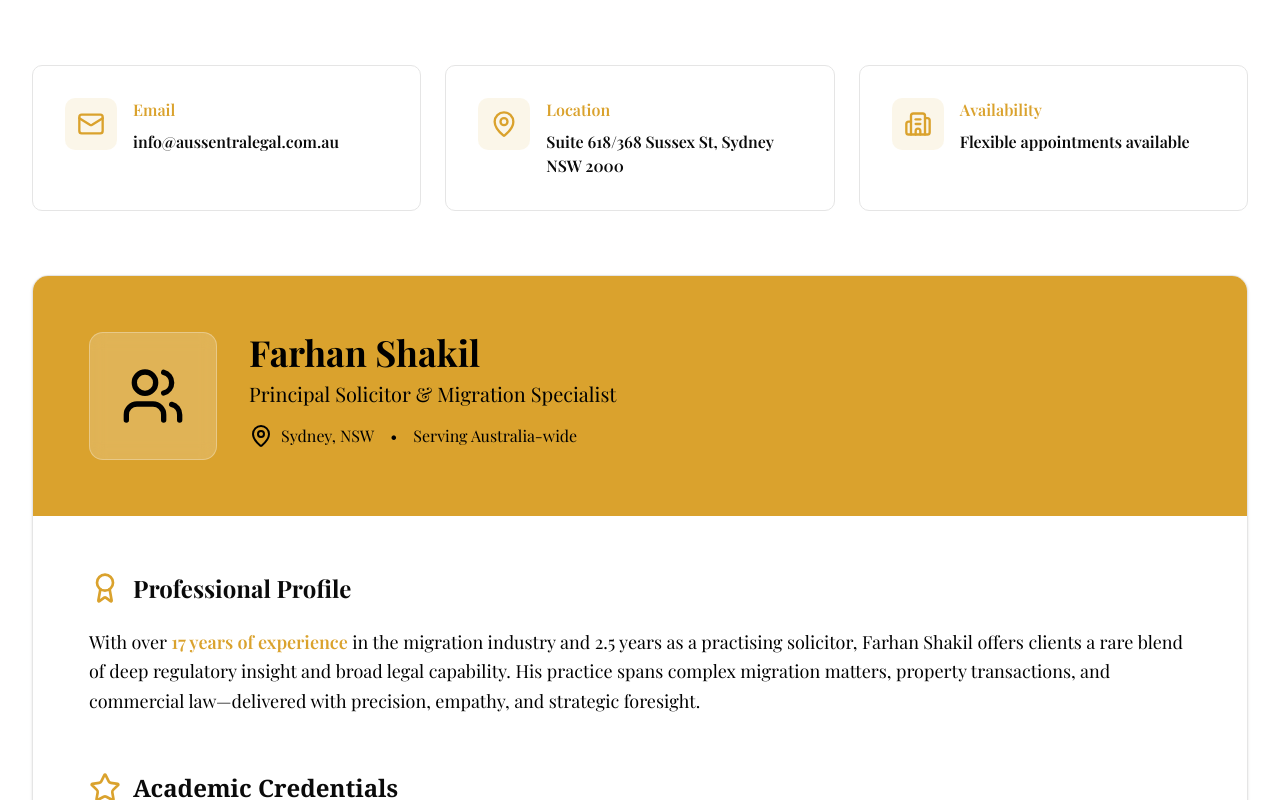
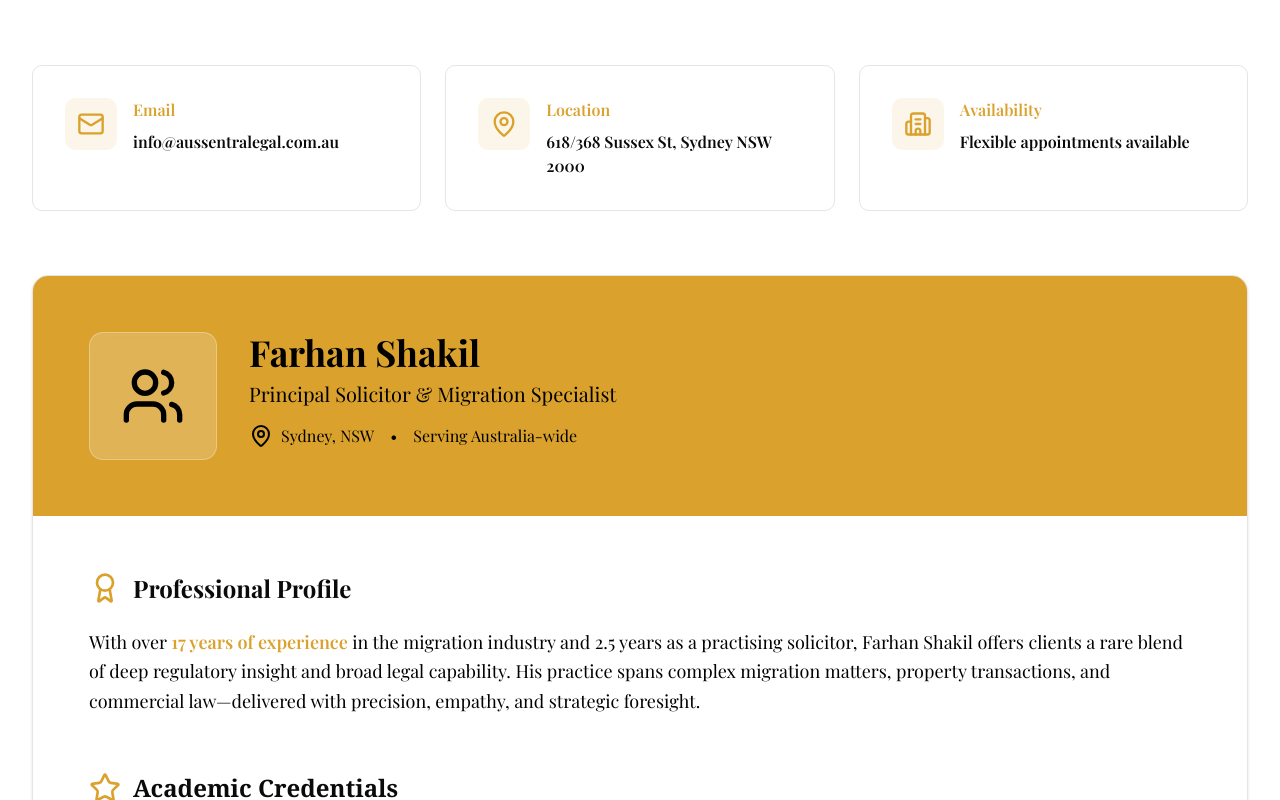
Before and after one commit to jewel-rana-ausasia/aussentra-legal, a Next.js app: page /about in a window 1280 px wide. Shown: the part 3240-4040 px from the top of the page. Built offline with nearby package versions, Linux system fonts and the light colour scheme; no server answers; the database is empty.

Commit message:
update the location

```diff
--- a/components/AboutOurTeam.tsx
+++ b/components/AboutOurTeam.tsx
@@ -77,7 +77,6 @@ const AboutOurTeam = () => {
       <div className="max-w-7xl mx-auto">
         {/* Header Section */}
         <div className="text-center mb-20">
-
           <h2 className="text-5xl md:text-6xl font-bold text-black mb-6 text-balance">
             Expert Legal Guidance You Can Trust
           </h2>
@@ -96,7 +95,9 @@ const AboutOurTeam = () => {
                 <Mail className="w-7 h-7 text-primary" />
               </div>
               <div>
-                <p className="text-sm lg:text-base font-semibold text-primary mb-2">Email</p>
+                <p className="text-sm lg:text-base font-semibold text-primary mb-2">
+                  Email
+                </p>
                 <a
                   href="mailto:info@aussentralegal.com.au"
                   className="text-foreground hover:text-primary font-semibold transition-colors break-all"
@@ -117,7 +118,7 @@ const AboutOurTeam = () => {
                   Location
                 </p>
                 <p className="text-foreground font-semibold">
-                  Suite 618/368 Sussex St, Sydney NSW 2000
+                  618/368 Sussex St, Sydney NSW 2000
                 </p>
               </div>
             </div>
@@ -151,9 +152,7 @@ const AboutOurTeam = () => {
                 </div>
               </div>
               <div className="flex-1">
-                <h3 className="text-4xl font-bold mb-2">
-                  Farhan Shakil
-                </h3>
+                <h3 className="text-4xl font-bold mb-2">Farhan Shakil</h3>
                 <p className="text-lg xl:text-xl text-black mb-4">
                   Principal Solicitor & Migration Specialist
                 </p>
@@ -210,9 +209,7 @@ const AboutOurTeam = () => {
                     <p className="font-semibold text-white mb-1 text-sm lg:text-lg">
                       {cred.qualification}
                     </p>
-                    <p className="text-white text-sm">
-                      {cred.institution}
-                    </p>
+                    <p className="text-white text-sm">{cred.institution}</p>
                   </div>
                 ))}
               </div>
--- a/components/AboutTeamHome .tsx
+++ b/components/AboutTeamHome .tsx
@@ -140,7 +140,7 @@ export default function AboutTeamLanding() {
                   {
                     icon: MapPin,
                     label: "Location",
-                    value: "Suite 618/368 Sussex St, Sydney NSW 2000",
+                    value: "618/368 Sussex St, Sydney NSW 2000",
                     href: "https://www.google.com/maps/search/?api=1&query=Suite+618%2F368+Sussex+St%2C+Sydney+NSW+2000",
                   },
                   {
--- a/components/Footer.tsx
+++ b/components/Footer.tsx
@@ -153,7 +153,7 @@ export default function Footer() {
             <div className="space-y-2">
               <h3 className="text-lg lg:text-2xl mb-2">Contact</h3>
               <p className="text-gray-400 text-sm lg:text-base lg:leading-loose">
-                Suite 618/368 Sussex St Sydney NSW 2000, Australia
+                618/368 Sussex St Sydney NSW 2000, Australia
               </p>
               <div className="phone text-gray-400 text-sm lg:text-lg">
                 <a href="tel:+61212345678">+61 123 567 8910</a>
```
